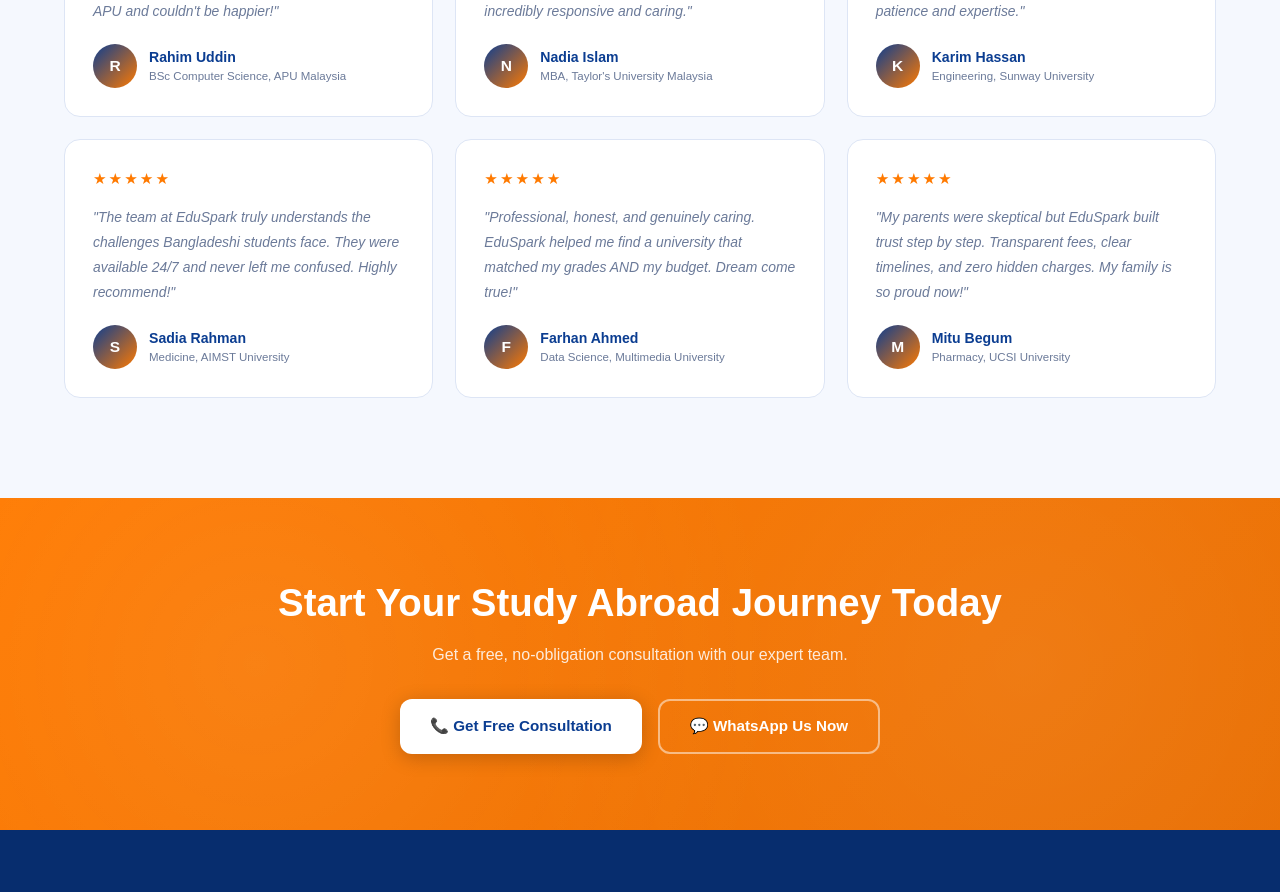
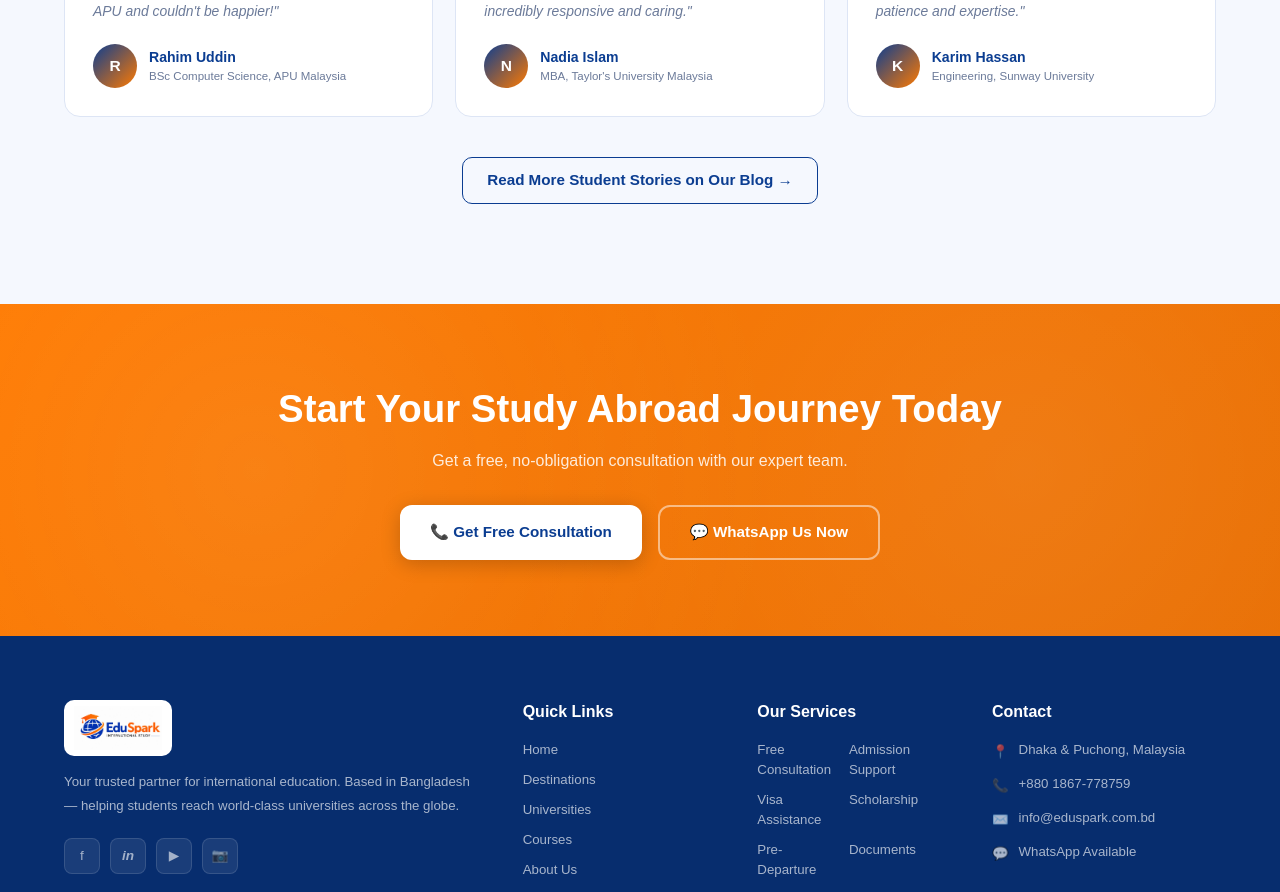
Before and after one commit to abdullahconnect911-cmyk/EduSpark, a Next.js app: page / in a window 1280 px wide. Shown: the part 5680-6572 px from the top of the page. Built offline with nearby package versions, Linux system fonts and the light colour scheme; no server answers; a web font is replaced by a local one.

Commit message:
feat: trim testimonials to 3 on homepage, add Read More Student Stories → blog CTA

```diff
--- a/src/app/page.tsx
+++ b/src/app/page.tsx
@@ -20,9 +20,6 @@
   { name: 'Rahim Uddin', course: 'BSc Computer Science, APU Malaysia', text: 'EduSpark made the entire process effortless. From university selection to visa approval — they were with me at every step. I\'m now studying at APU and couldn\'t be happier!', init: 'R' },
   { name: 'Nadia Islam', course: 'MBA, Taylor\'s University Malaysia', text: 'I was worried about the visa process but EduSpark handled everything professionally. My visa was approved in 3 weeks. The team is incredibly responsive and caring.', init: 'N' },
   { name: 'Karim Hassan', course: 'Engineering, Sunway University', text: 'They found me a partial scholarship I didn\'t even know existed! EduSpark saved me thousands of dollars and guided me through everything with patience and expertise.', init: 'K' },
-  { name: 'Sadia Rahman', course: 'Medicine, AIMST University', text: 'The team at EduSpark truly understands the challenges Bangladeshi students face. They were available 24/7 and never left me confused. Highly recommend!', init: 'S' },
-  { name: 'Farhan Ahmed', course: 'Data Science, Multimedia University', text: 'Professional, honest, and genuinely caring. EduSpark helped me find a university that matched my grades AND my budget. Dream come true!', init: 'F' },
-  { name: 'Mitu Begum', course: 'Pharmacy, UCSI University', text: 'My parents were skeptical but EduSpark built trust step by step. Transparent fees, clear timelines, and zero hidden charges. My family is so proud now!', init: 'M' },
 ];
 
 export default function HomePage() {
@@ -135,6 +132,11 @@
               </div>
             ))}
           </div>
+          <div style={{ textAlign: 'center', marginTop: '40px' }}>
+            <Link href="/blog" style={{ display: 'inline-flex', alignItems: 'center', gap: '8px', color: 'var(--blue)', fontWeight: 600, fontSize: '0.95rem', textDecoration: 'none', border: '1.5px solid var(--blue)', borderRadius: '10px', padding: '11px 24px', transition: '0.2s' }}>
+              Read More Student Stories on Our Blog →
+            </Link>
+          </div>
         </div>
       </section>
 
```
